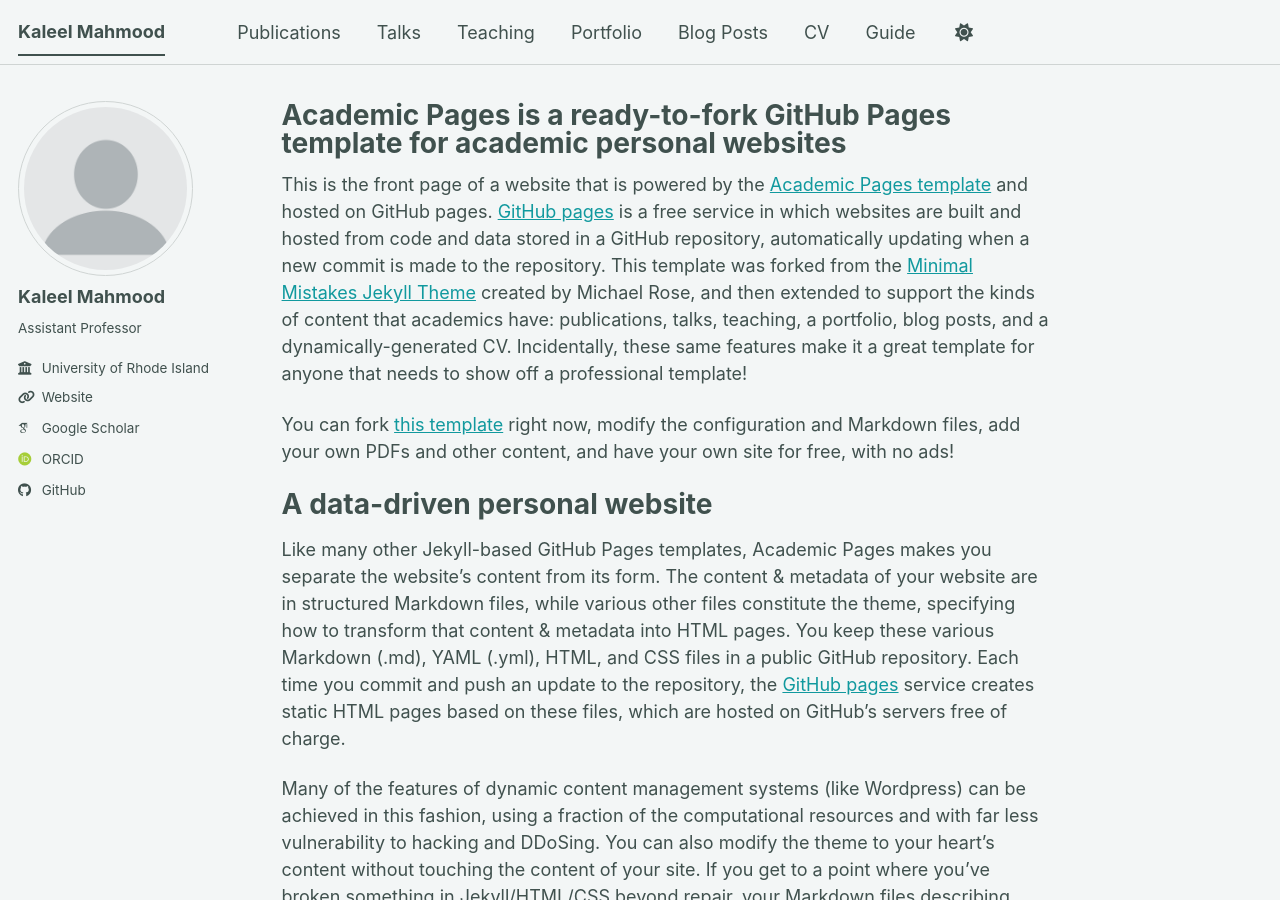
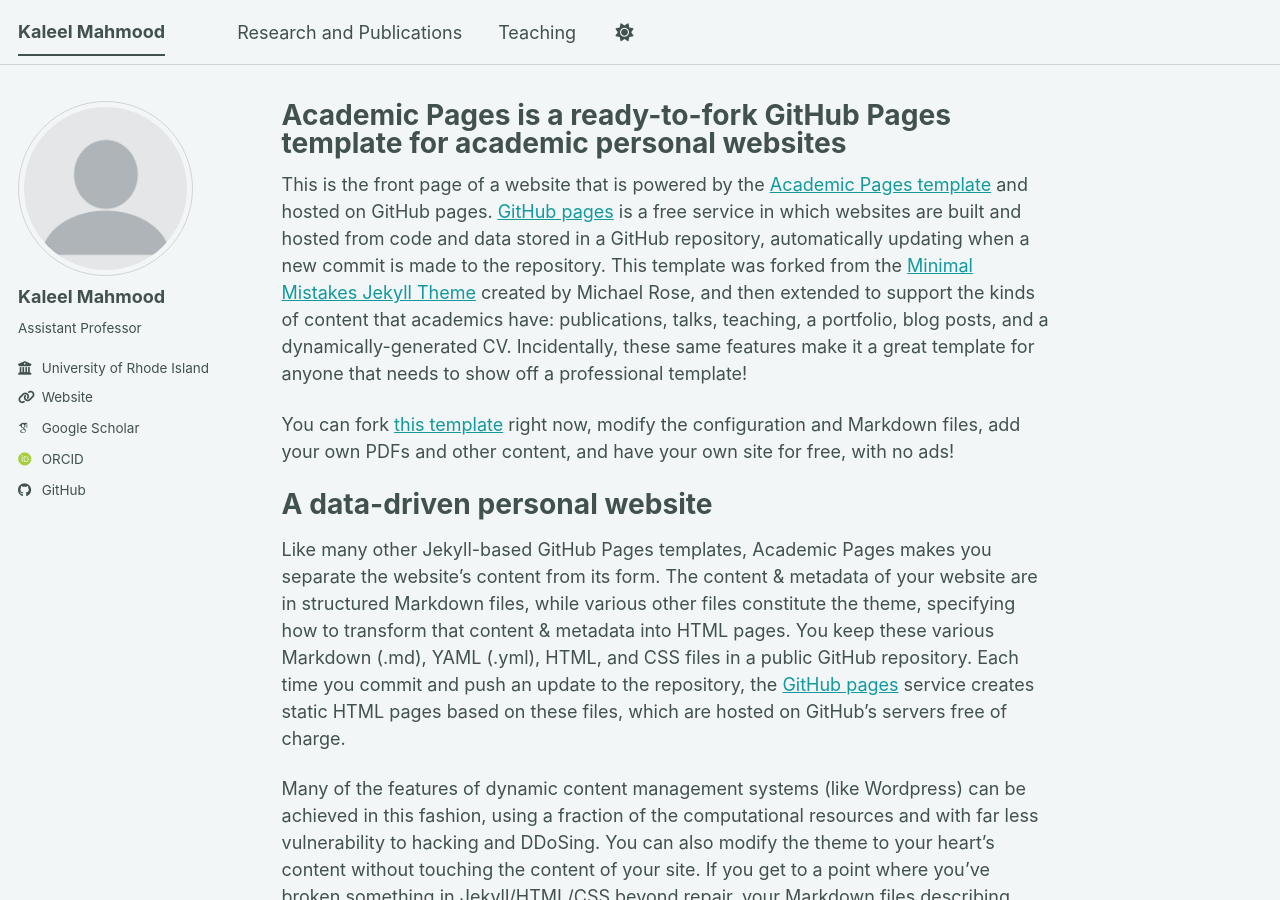
Before and after one commit to MetaMain/kaleel, a Jekyll site: the page built from _pages/about.md, in a window 1280 px wide and 900 px high. Built offline with Jekyll 4.4.1, drawn with Linux system fonts in a browser that asks for light colours; some web fonts are replaced; a script bundle is joined from its source files by our own code; library files that are not in the unit come from our copies; part of the change alters nothing that is shown.

Commit message:
Update navigation.yml

```diff
--- a/_data/navigation.yml
+++ b/_data/navigation.yml
@@ -8,26 +8,26 @@
 #      Markdown formatted page while the second is generated using JSON.
 
 main:
-  - title: "Publications"
+  - title: " Research and Publications"
     url: /publications/
 
-  - title: "Talks"
-    url: /talks/
+  #- title: "Talks"
+  #  url: /talks/
 
   - title: "Teaching"
     url: /teaching/
 
-  - title: "Portfolio"
-    url: /portfolio/
+  #- title: "Portfolio"
+  #  url: /portfolio/
 
-  - title: "Blog Posts"
-    url: /year-archive/
+  #- title: "Blog Posts"
+  #  url: /year-archive/
 
-  - title: "CV"
-    url: /cv/
+  #- title: "CV"
+  #  url: /cv/
 
   # - title: "CV"
   #   url: /cv-json/
 
-  - title: "Guide"
-    url: /markdown/
+  # - title: "Guide"
+  #  url: /markdown/
```
